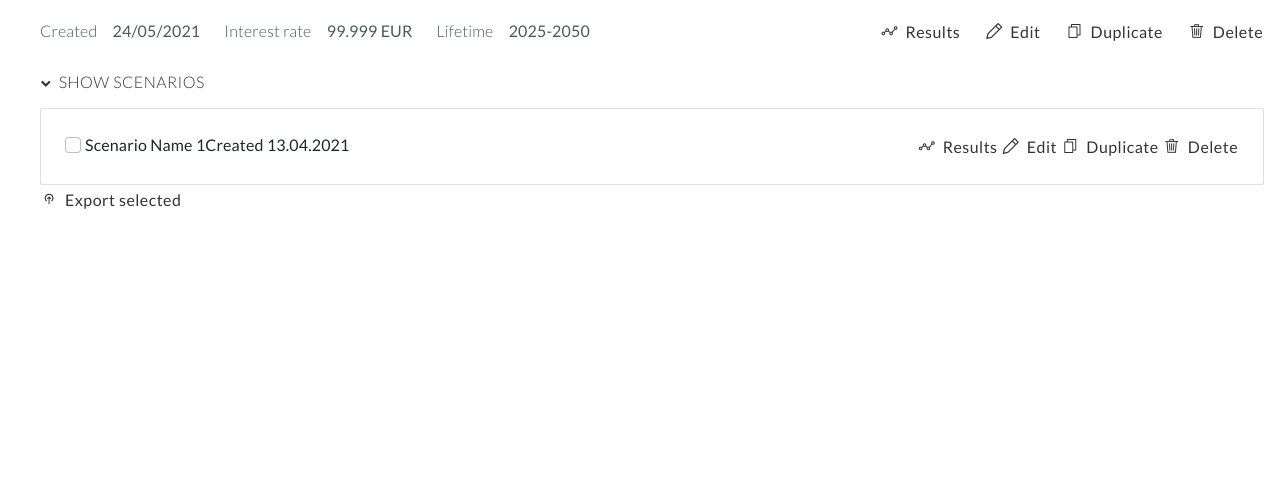
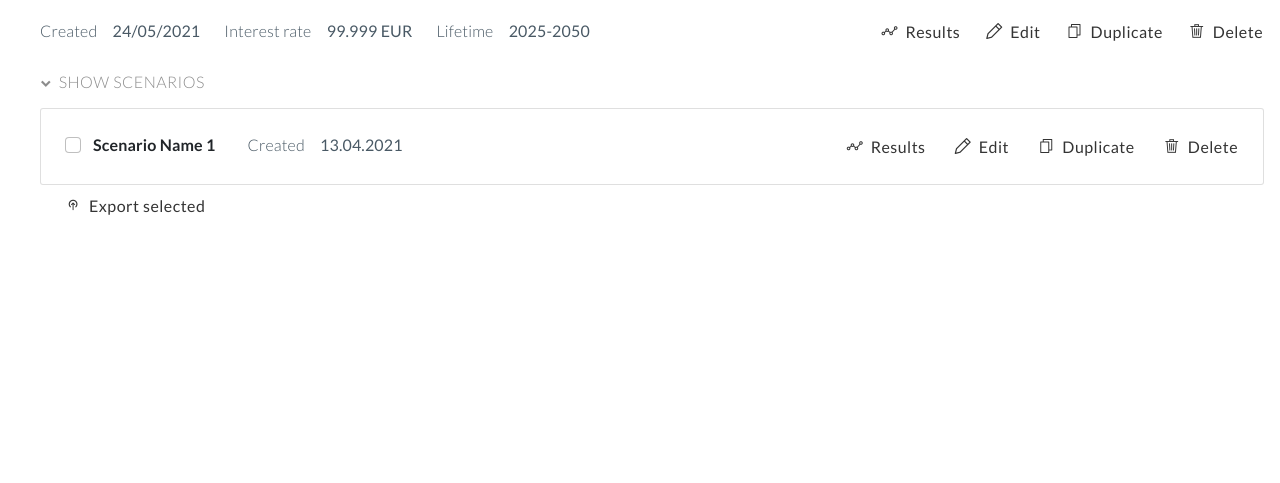
Before and after one commit to rl-institut/open_plan_tool_static, a plain HTML site: page pages/projects-view.html in a window 1280 px wide. Both pictures are taken after a click on the button "SHOW SCENARIOS". Shown: the part 243-726 px from the top of the page. Drawn offline with nearby package versions, Linux system fonts and the light colour scheme; files whose address does not match are found by name.

Commit message:
finish  adding dummy elements to scenario box

```diff
--- a/pages/projects-view.html
+++ b/pages/projects-view.html
@@ -156,7 +156,7 @@
                     </li>
                   </ul>
                 </div>
-                <button class="btn btn--action action" type="button">
+                <button class="btn btn--action action export" type="button">
                   <span class="icon icon-export" aria-hidden="true"></span>
                   Export selected
                 </button>
--- a/stylesheets/scss/abstracts/_mixins.scss
+++ b/stylesheets/scss/abstracts/_mixins.scss
@@ -98,3 +98,23 @@
 	margin-bottom: 0;
   padding-left: 0;
 }
+
+// Project details and actions
+@mixin project-details {
+  color: $text-color-secondary;
+
+  &:not(:last-of-type) {
+    padding-right: $space-between-project-elements;
+  }
+
+  &__property {
+    font-weight: 300;
+    padding-right: .75rem;
+  }
+}
+
+@mixin project-actions {
+  &:not(:first-of-type) {
+    padding-left: $space-between-project-elements;
+  }
+}
--- a/stylesheets/scss/components/_button.scss
+++ b/stylesheets/scss/components/_button.scss
@@ -78,11 +78,14 @@ button.btn {
     padding: 0;
 
     &:link,
+    &:visited {
+      color: $primary-color-2 !important;
+    }
+
     &:hover,
     &:focus,
-    &:visited,
     &:active {
-      color: $primary-color-2 !important;
+      color: $primary-color-2-light !important;
     }
   }
 
--- a/stylesheets/scss/layouts/_project.scss
+++ b/stylesheets/scss/layouts/_project.scss
@@ -49,16 +49,7 @@
     }
 
     .detail {
-      color: $text-color-secondary;
-
-      &:not(:last-of-type) {
-        padding-right: $space-between-project-elements;
-      }
-
-      &__property {
-        font-weight: 300;
-        padding-right: .75rem;
-      }
+      @include project-details;
     }
 
     .actions {
@@ -70,9 +61,7 @@
     }
 
     .action {
-      &:not(:first-of-type) {
-        padding-left: $space-between-project-elements;
-      }
+      @include project-actions;
     }
   }
 
@@ -101,6 +90,27 @@
 
     .details {
       @include flex-row;
+
+      .name {
+        font-weight: 700;
+        padding-left: .5rem;
+        padding-right: 2rem;
+      }
+
+      .detail {
+        @include project-details;
+      }
+    }
+
+    .actions {
+      .action {
+        @include project-actions;
+      }
+    }
+
+    button.export {
+      margin-top: .5rem;
+      margin-left: $space-between-project-elements;
     }
   }
 }
```
Also changed, not shown: stylesheets/css/main.css, 1 other file.
